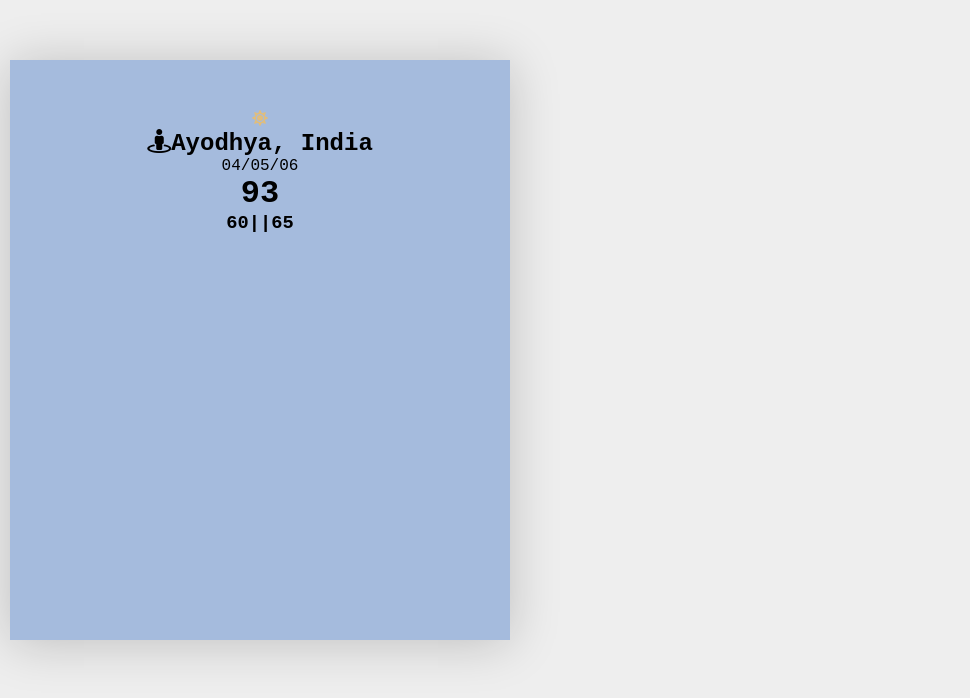
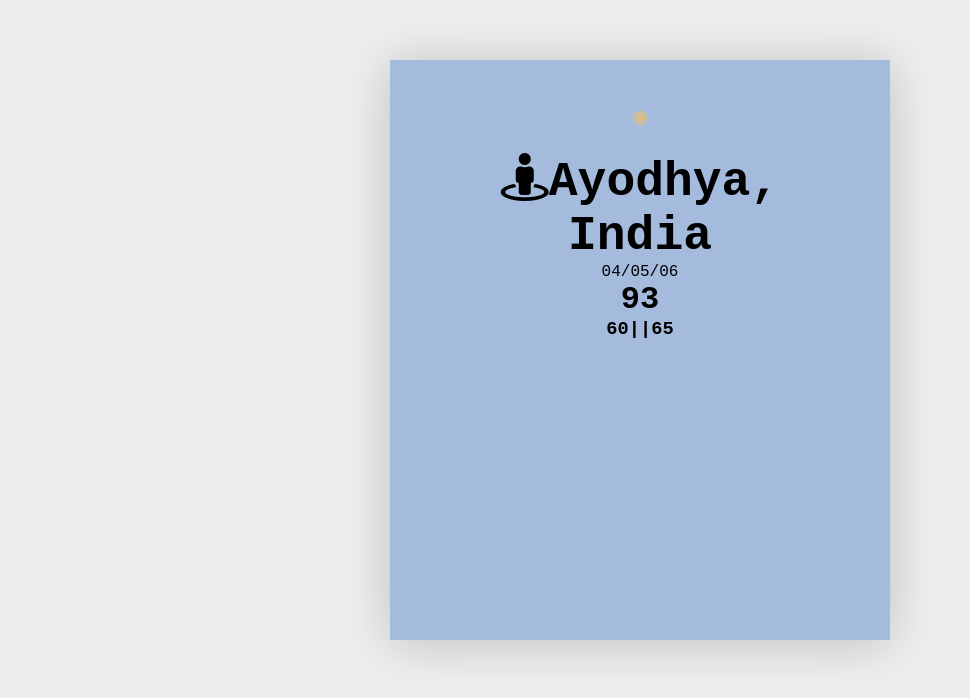
Before and after one commit to Ladycoderr/Weather-App, a plain HTML site: page index.html in a window 1280 px wide. Shown: the whole page, without its empty margins (0-970 px from the left). Drawn offline with Linux system fonts and the light colour scheme.

Commit message:
css change

```diff
--- a/new.css
+++ b/new.css
@@ -10,8 +10,7 @@ body{
 }
 .box{
 
-    margin-left: 10px;
-    margin-right: 10px;
+    margin: auto;
     text-align: center;
     width: 50vh;
     height: 60vh;
@@ -21,3 +20,18 @@ body{
   background: #a5bbdd;
   box-shadow: 0 0.2rem 3rem rgba(0, 0, 0, 0.2);
 }
+.location{
+  margin-top: 1.5rem;
+  text-align: center;
+  font-weight: 800;
+  font-size: 3rem;
+  font-weight: 600;
+}
+
+.info{
+
+  bottom: 0;
+  width: 100%;
+  height: 45%;
+  z-index: 4;
+}
```
